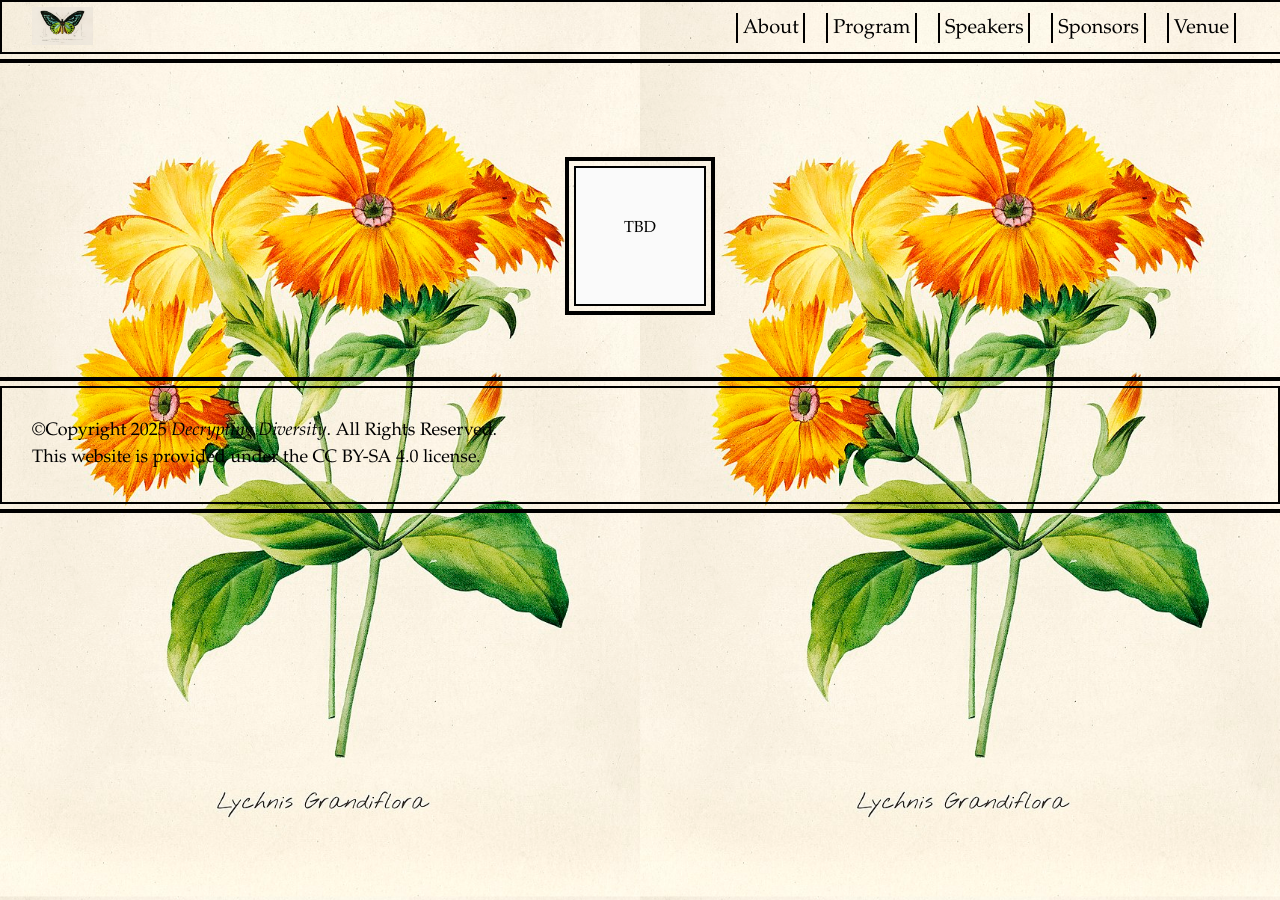
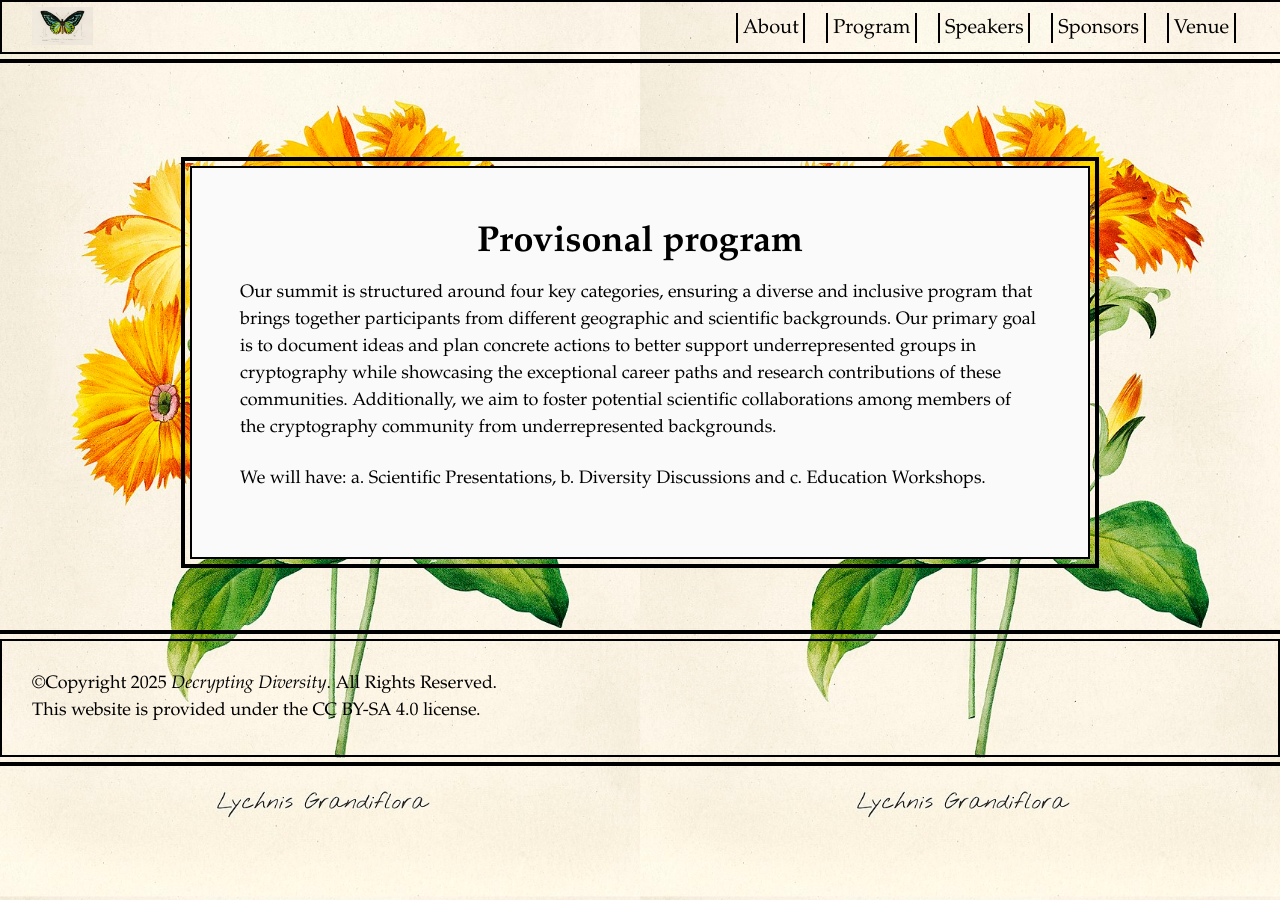
Before and after one commit to women-in-cryptography/decryptingdiversity.github.io, a Jekyll site: the page built from program.html, in a window 1280 px wide. Built offline with Jekyll 4.4.1, drawn with Linux system fonts in a browser that asks for light colours.

Commit message:
On program

```diff
--- a/program.html
+++ b/program.html
@@ -4,4 +4,13 @@ permalink: /program/
 title: Program
 tags: menu
 ---
-TBD
+
+<h1>Provisonal program</h1>
+<p>
+Our summit is structured around four key categories, ensuring a diverse and inclusive program that brings together participants from different geographic and scientific backgrounds.
+Our primary goal is to document ideas and plan concrete actions to better support underrepresented groups in cryptography while showcasing the exceptional career paths and research contributions of these communities.
+Additionally, we aim to foster potential scientific collaborations among members of the cryptography community from underrepresented backgrounds.
+</p>
+<br>
+<p>We will have: a. Scientific Presentations, b. Diversity Discussions and c. Education Workshops.
+</p>
```
